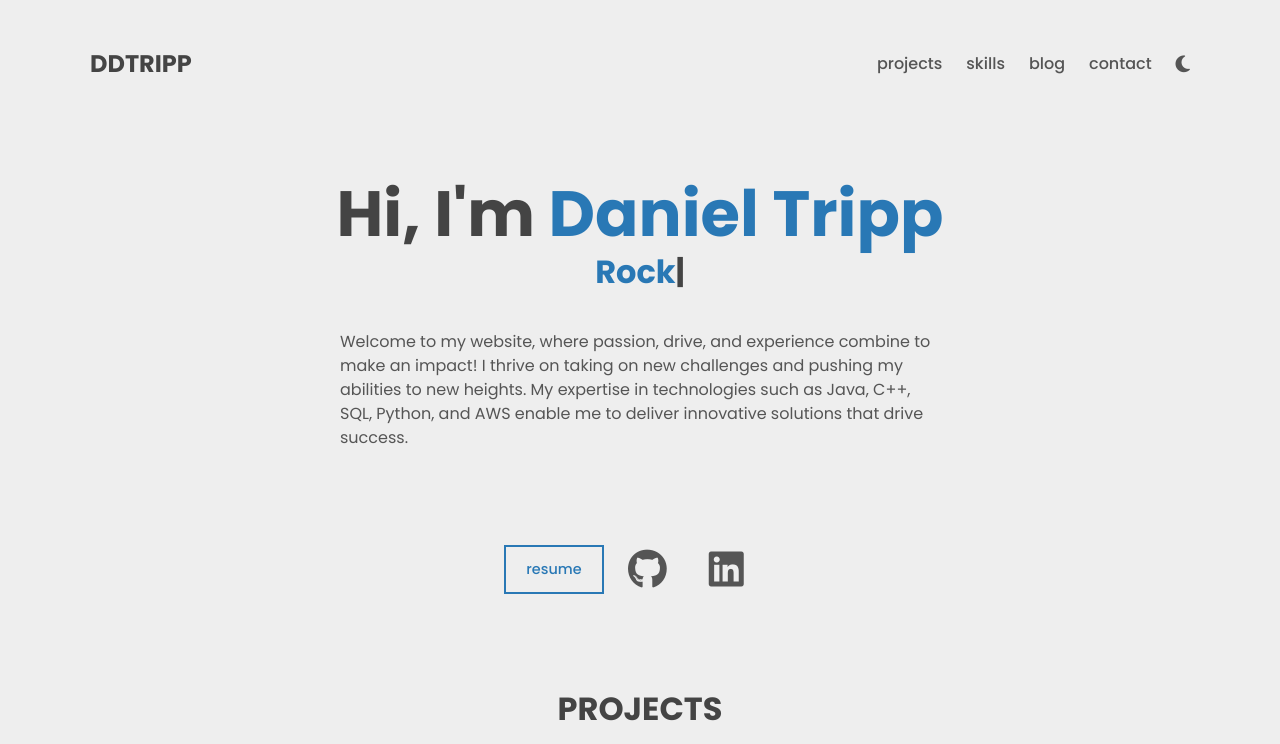
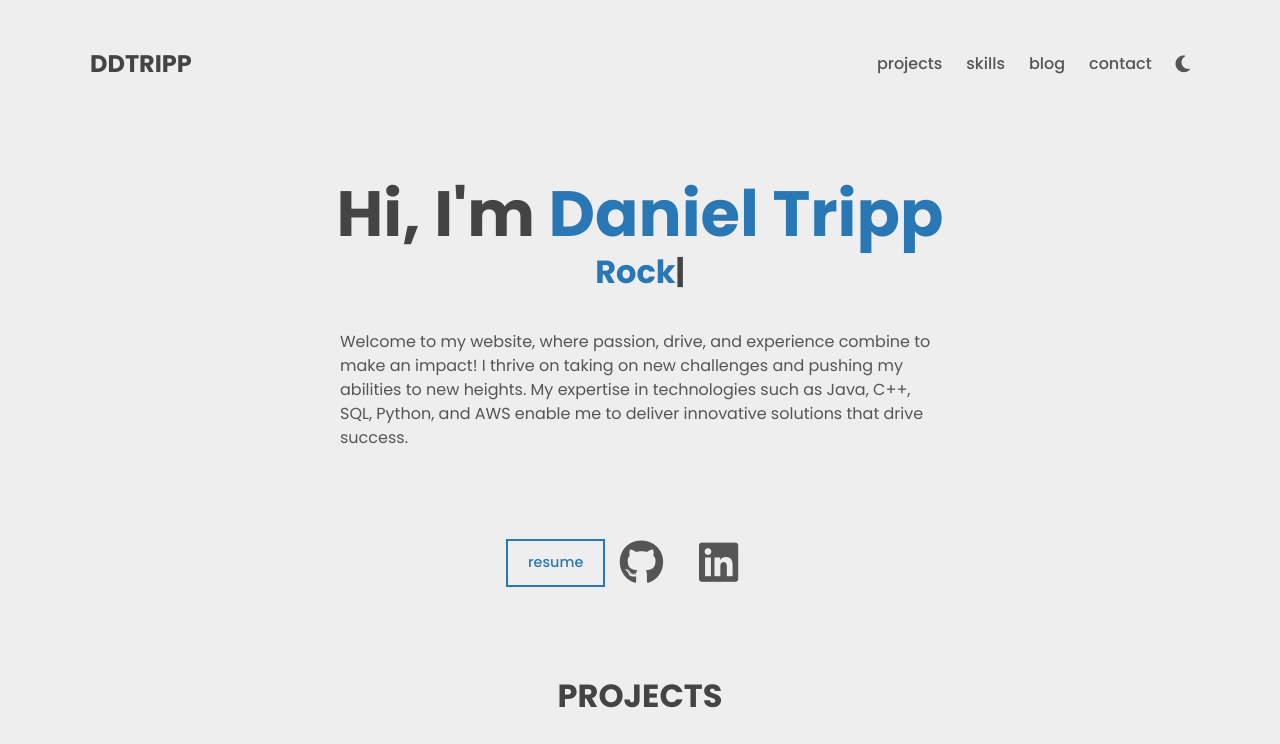
Before and after one commit to thedtripp/thedtripp.github.io, a plain HTML site: page home.html in a window 1280 px wide. Shown: the top 744 px of the page. Drawn offline with Linux system fonts and the light colour scheme.

Commit message:
Update style.css
re adjusting icom

```diff
--- a/styles/style.css
+++ b/styles/style.css
@@ -137,8 +137,7 @@ button {
 
 .link--icon {
   color: var(--clr-fg);
-  font-size: 2.5rem;
-  margin: 10px;
+  font-size: 2.8rem;
 }
 
 .btn {
```
